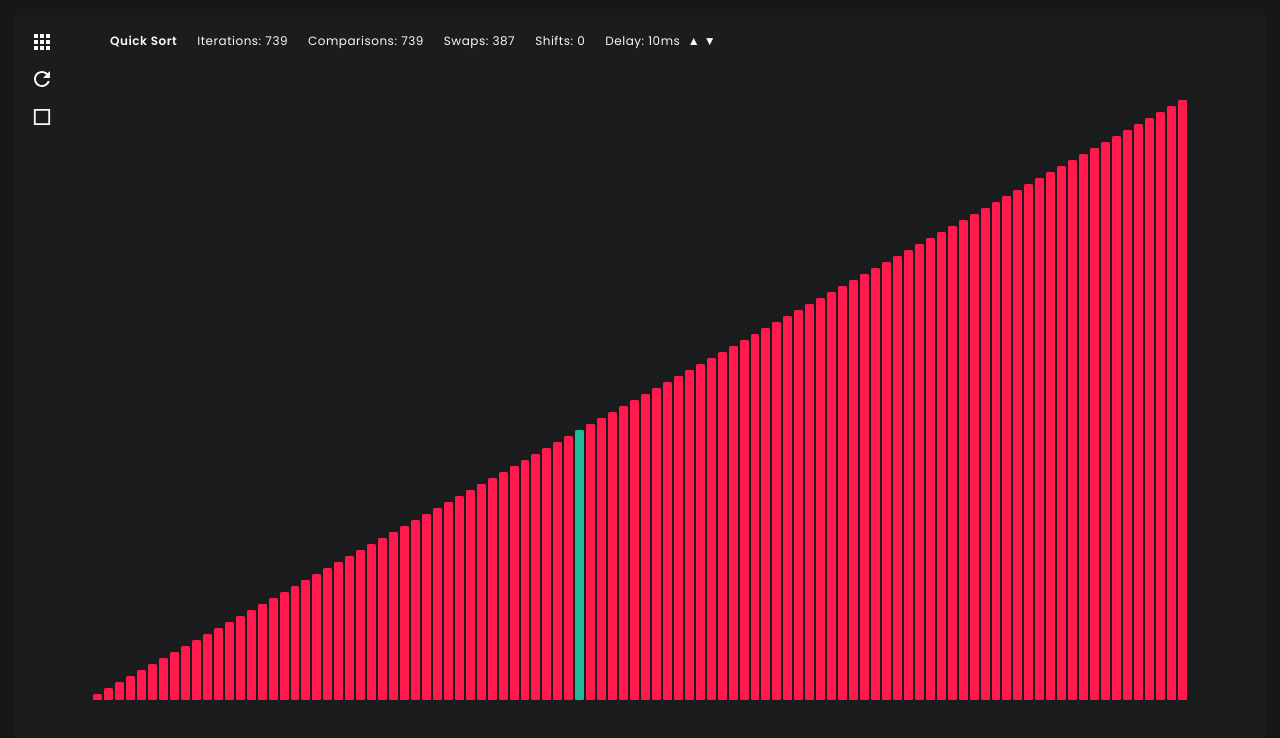
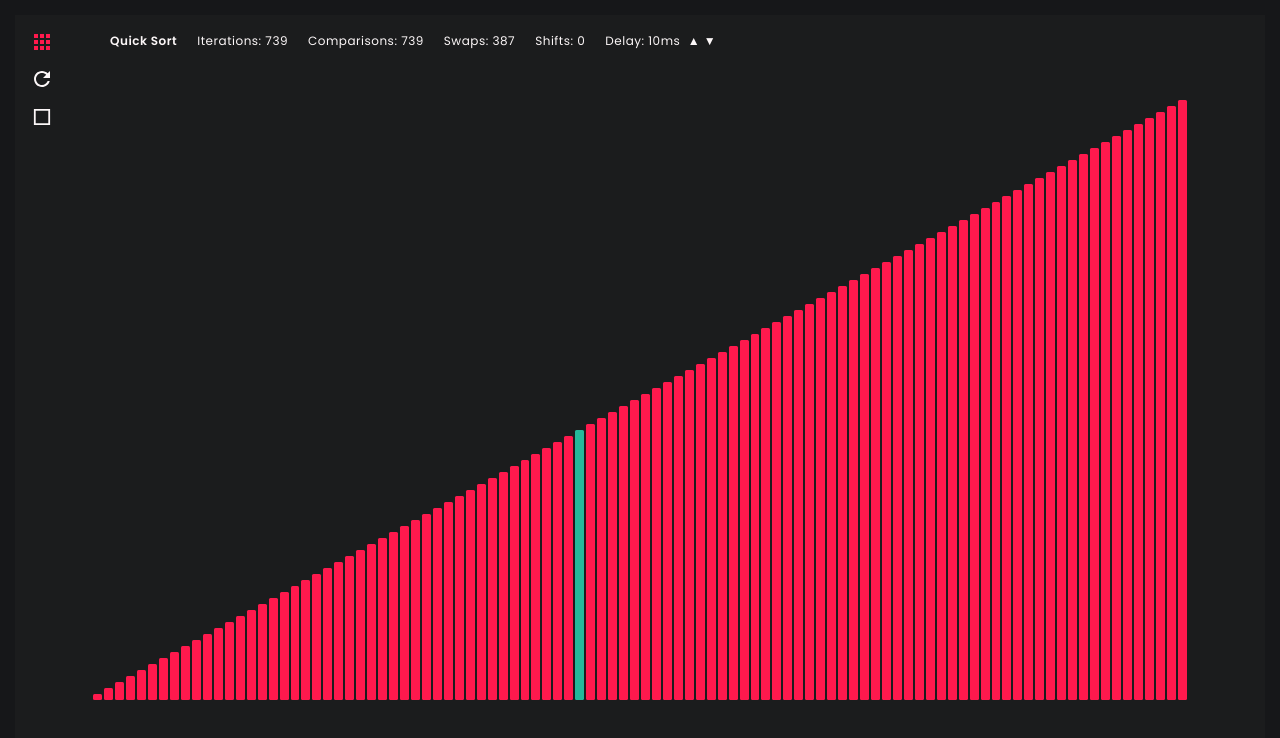
Before and after one commit to darshandesai1095/algorithm-visualizer, a React (Create React App) app: page / in a window 1280 px wide. In both pictures the pointer is over the icon 42 px from the left and 42 px from the top of the page. Shown: the top 738 px of the page. Built offline with nearby package versions, Linux system fonts and the light colour scheme.

Commit message:
add svg hover effect

```diff
--- a/src/components/Navigation/Navigation.css
+++ b/src/components/Navigation/Navigation.css
@@ -11,9 +11,14 @@
     margin: 0px 0px;
     margin-bottom: 0.4rem;
     padding: 0px;
-    transition: 0.2s;
 }
 
-.nav__item:hover {
+svg {
+    color: #FCF7F8;
+    transition: 0.2s;
     cursor: pointer;
 }
+
+svg:hover {
+    fill: #FF194D;
+}
```
